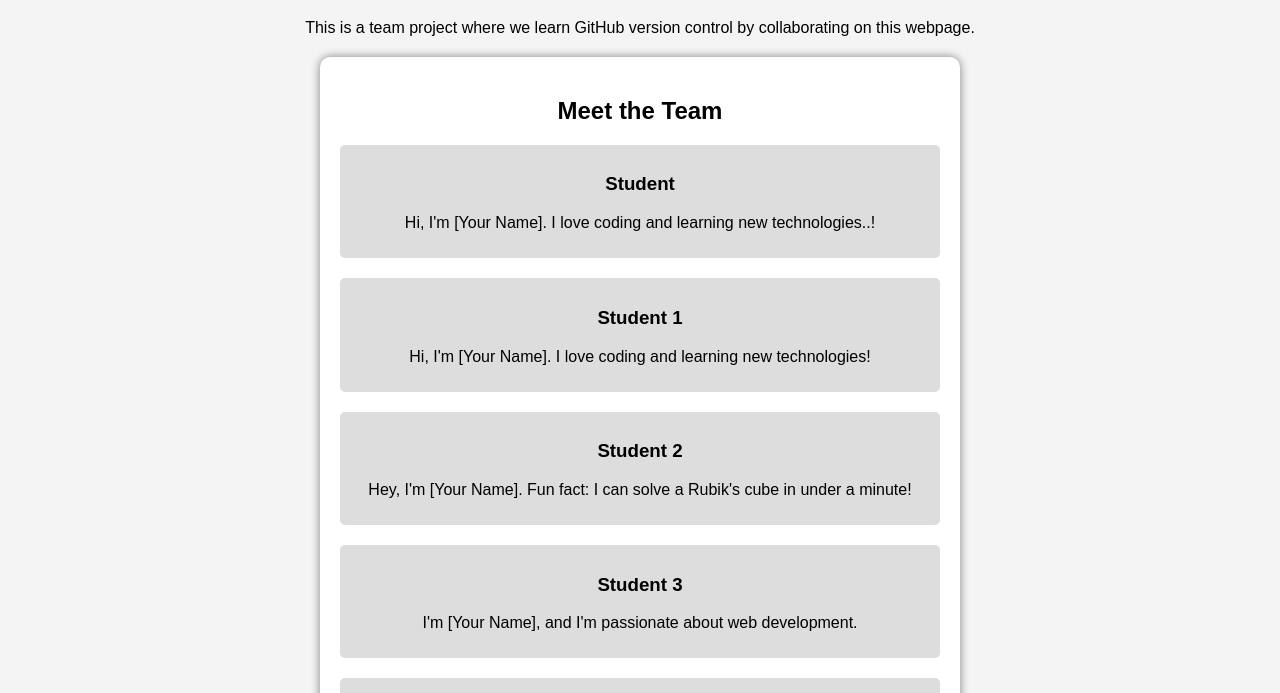
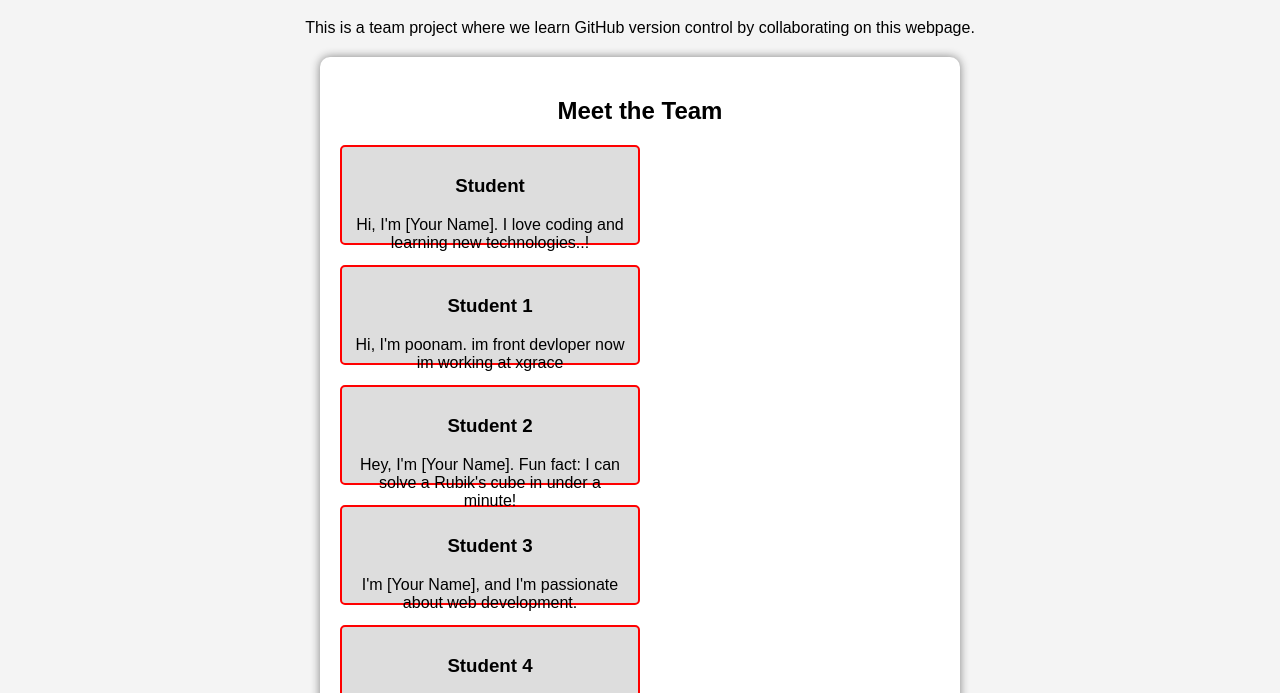
Before and after one commit to PoonamPawar05/PoonamPawar05, a plain HTML site: page index.html in a window 1280 px wide. Shown: the part 105-798 px from the top of the page. Drawn offline with Linux system fonts and the light colour scheme.

Commit message:
added css file

```diff
--- a/index.html
+++ b/index.html
@@ -8,6 +8,7 @@ Avatar for Nagesh Kumar	Nagesh Kumar
     <meta charset="UTF-8">
     <meta name="viewport" content="width=device-width, initial-scale=1.0">
     <title>Team GitHub Project</title>
+    <link rel="stylesheet" type="text/css" href="/PoonamPawar05/style.css"/>
     <style>
         body { font-family: Arial, sans-serif; text-align: center; background-color: #f4f4f4; }
         h1 { color: #333; }
@@ -30,7 +31,7 @@ Avatar for Nagesh Kumar	Nagesh Kumar
         <!-- Students will edit and add their details here in their branches -->
         <div class="member">
             <h3>Student 1</h3>
-            <p>Hi, I'm [Your Name]. I love coding and learning new technologies!</p>
+            <p>Hi, I'm poonam. im front devloper now im working at xgrace </p>
         </div>
 
         <div class="member">
--- /dev/null
+++ b/style.css
@@ -0,0 +1,7 @@
+.member{
+    width: 300px;
+  height: 100px;
+  padding: 50px;
+  border: 2px solid red;
+  box-sizing: border-box;
+}
```
